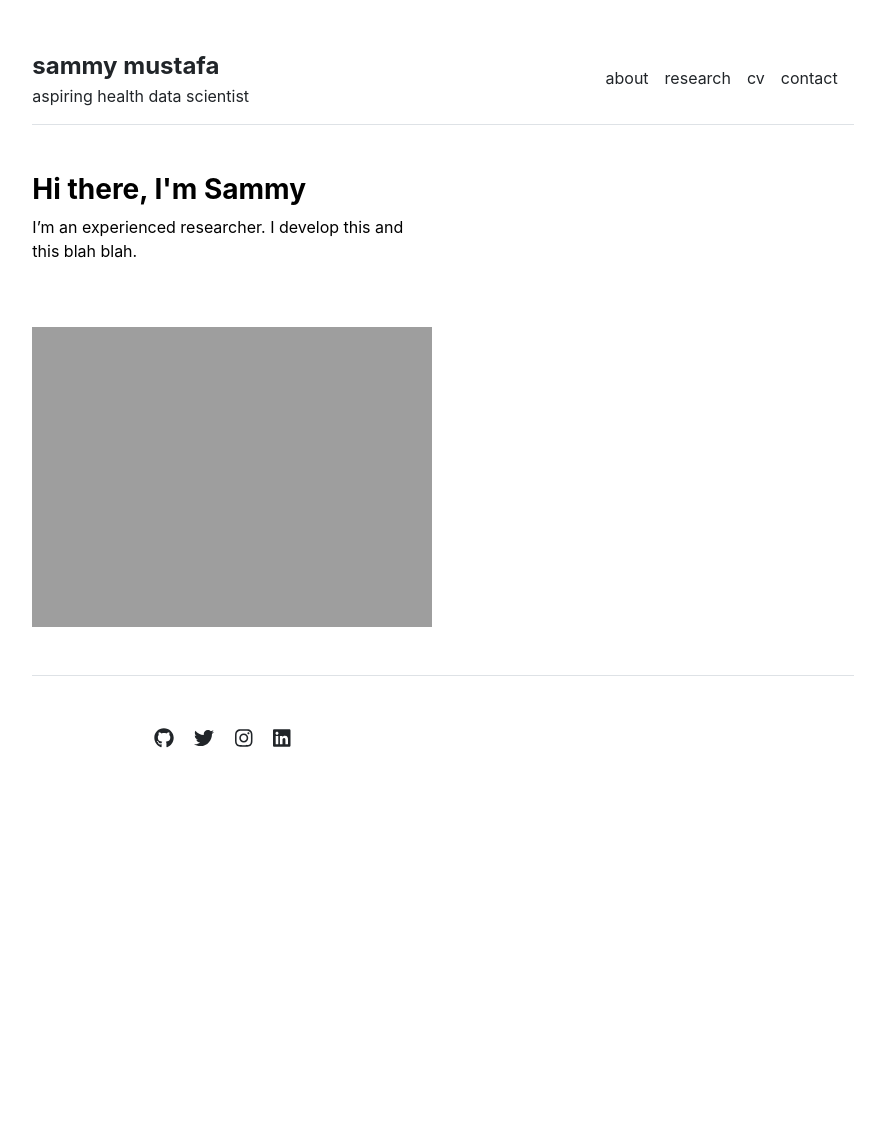
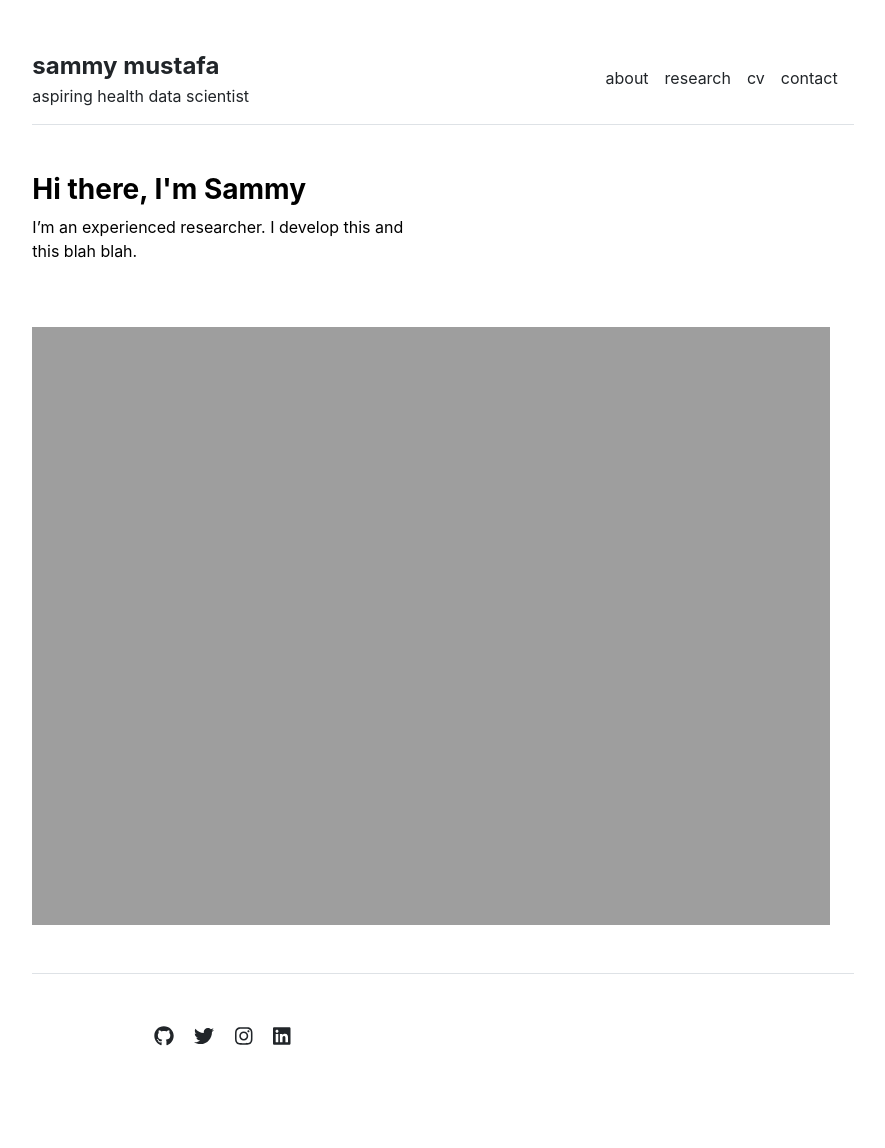
Before and after one commit to sammymustafa/sammymustafa.github.io, a Jekyll site: the page built from index.md, in a window 1280 px wide. Shown: the whole page, without its empty margins (197-1082 px from the left). Built offline with Jekyll 4.4.1, drawn with Linux system fonts in a browser that asks for light colours; before the commit the page ends 900 px from its top, so only the background shows below that.

Commit message:
adjust images

```diff
--- a/_includes/contact.html
+++ b/_includes/contact.html
@@ -10,7 +10,7 @@
         <p>Email: {{ contact.email }}</p>
       </div>
       <div class="col-md-6">
-        <img src="{{ site.github.url }}/{{ contact.image }}" alt="Contact">
+        <img src="{{ site.github.url }}/{{ contact.image }}" alt="Contact" width="100%">
     </div>
     {% endfor %}
   </div>
--- a/_layouts/home.html
+++ b/_layouts/home.html
@@ -7,6 +7,6 @@ layout: default
     {{ content }}
   </div>
   <div class="col-md-8">
-    <img src="{{ site.github.url }}/assets/img/home.jpg" alt="Me">
+    <img src="{{ site.github.url }}/assets/img/home.jpg" alt="Me" width = "150%">
   </div>
 </div>
```
